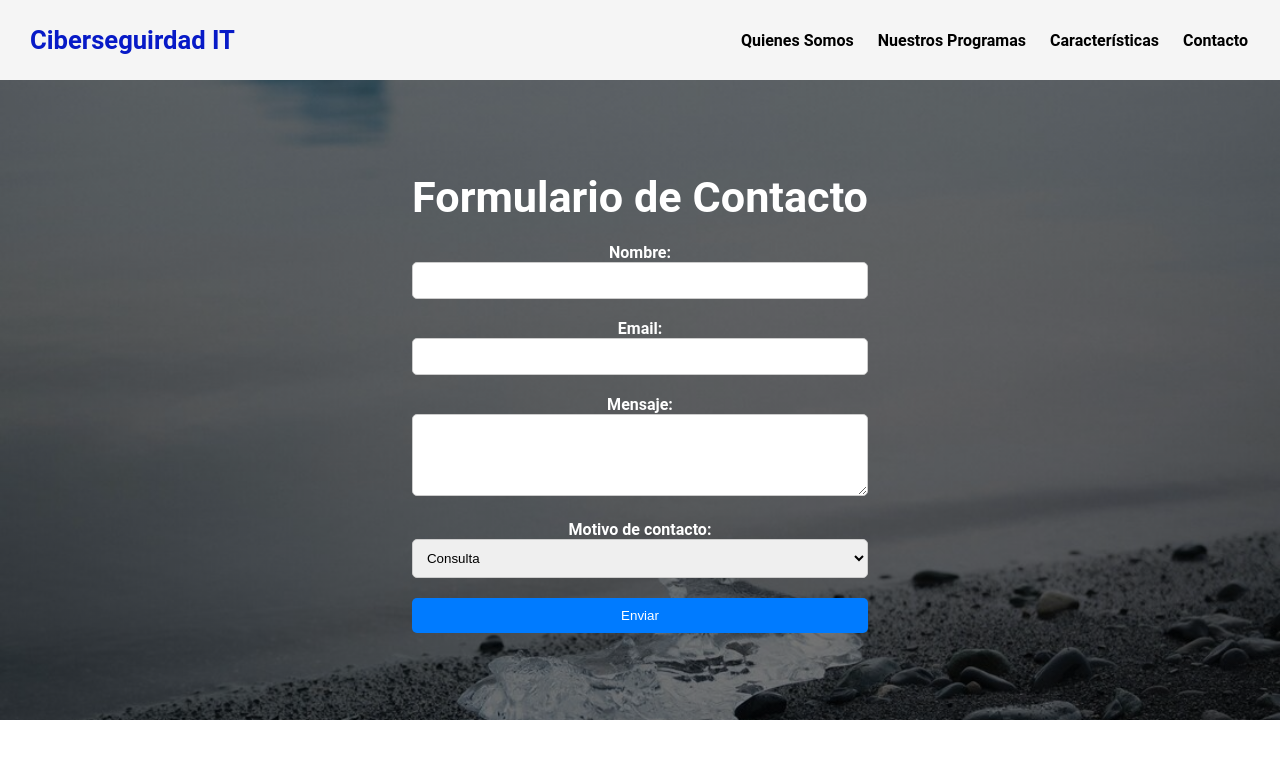
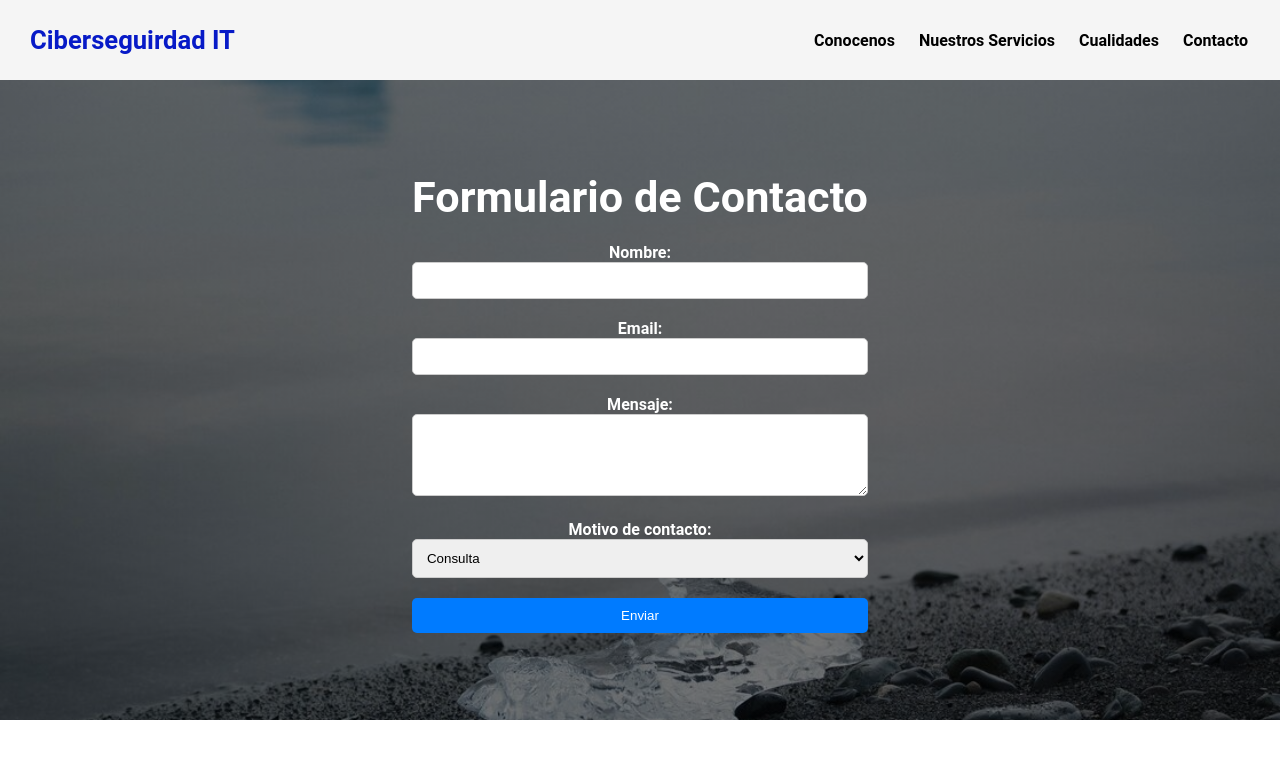
Before and after one commit to jhperezp/proyecto_web, a plain HTML site: page contacto.html in a window 1280 px wide. Drawn offline with Linux system fonts and the light colour scheme.

Commit message:
Ajustes Web01

```diff
--- a/contacto.html
+++ b/contacto.html
@@ -12,9 +12,9 @@
     <div class="container">
         <p class="logo">Ciberseguirdad IT</p>
         <nav>
-            <a href="index.html">Quienes Somos</a>
-            <a href="#nuestros-programas">Nuestros Programas</a>
-            <a href="#caracteristicas">Características</a>
+            <a href="index.html">Conocenos</a>
+            <a href="index.html">Nuestros Servicios</a>
+            <a href="index.html">Cualidades</a>
             <a href="contacto.html">Contacto</a>
         </nav>
     </div>
```
Also changed, not shown: index.html (+4 -4 lines).
